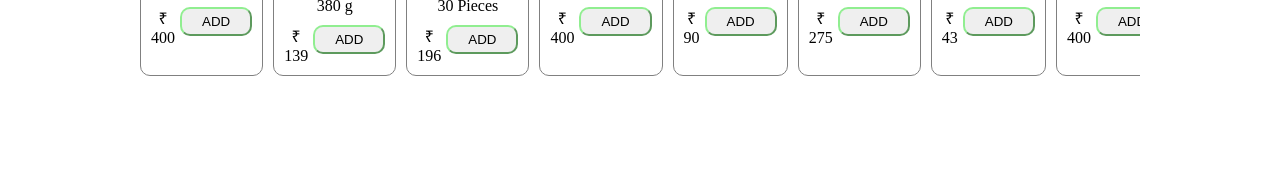
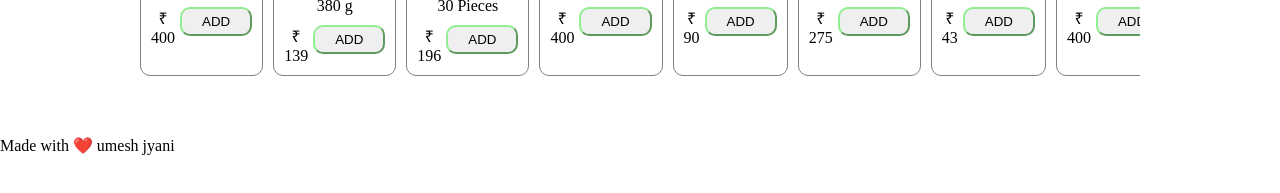
Before and after one commit to Umeshjyani/Blinkit, a plain HTML site: page index.html in a window 1280 px wide. Shown: the part 513-706 px from the top of the page. Drawn offline with Linux system fonts and the light colour scheme.

Commit message:
Update index.html

```diff
--- a/index.html
+++ b/index.html
@@ -221,6 +221,10 @@
             </div>
         </div>
     </section>
+        <!-- footer -->
+    <footer class="footer">
+        <P>Made with ❤️ umesh jyani</P>
+    </footer>
 </body>
 <script src="assets/javascript/script.js"></script>
 </html>
```
